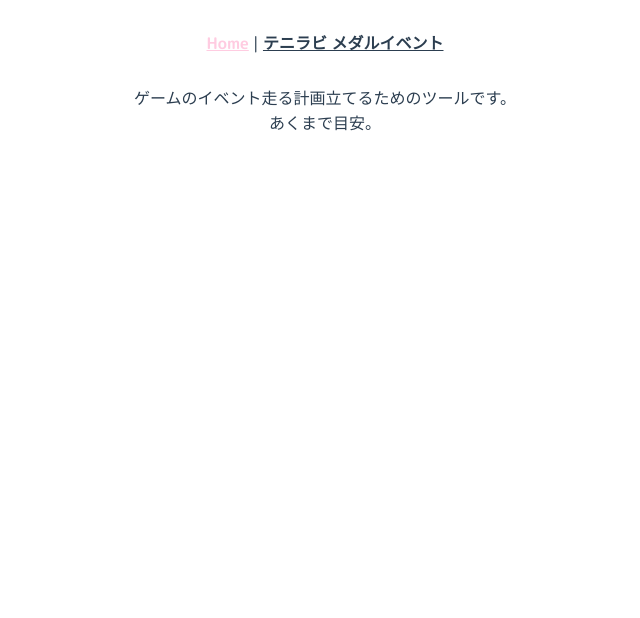
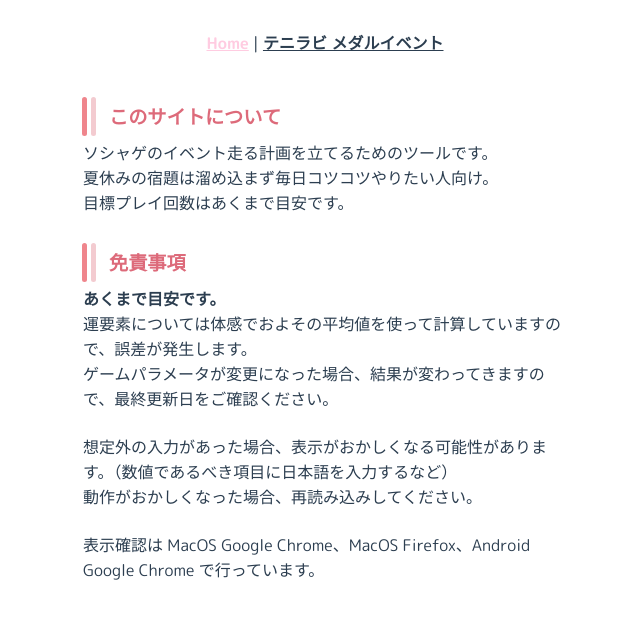
Before and after one commit to yuenaka/GAME_CALC, a Vue app: page / in a window 1280 px wide. Shown: the top 618 px of the page, without its empty margins (315-955 px from the left). Built offline with nearby package versions, Linux system fonts and the light colour scheme.

Commit message:
Home画面作成

```diff
--- a/src/css/style.scss
+++ b/src/css/style.scss
@@ -96,6 +96,35 @@
   -o-transform: rotate(-3deg);
 }
 /** 共通要素 */
+.subhead {
+  font-size: 120%;
+  color: #dd6a7a;
+  padding: 5px 5px 5px 30px;
+  position: relative;
+  &::before {
+    background-color: #ef858c;
+    border-radius: 5px;
+    content: "";
+    position: absolute;
+    top: 0;
+    left: 3px;
+    width: 5px;
+    height: 100%;
+  }
+  &::after {
+    background-color: #f3cbd0;
+    border-radius: 5px;
+    content: "";
+    position: absolute;
+    top: 0;
+    left: 12px;
+    width: 5px;
+    height: 100%;
+  }
+}
+.article {
+  margin: 4px 4px 20px;
+}
 .row {
   width: max;
   border-bottom: 1px dotted;
@@ -128,8 +157,11 @@
 .note {
   width: 350px;
   text-align: right;
-  font-size: 75%;
+  font-size: 80%;
   font-weight: 300;
+}
+.bold {
+  font-weight: 700;
 }
 sup {
   font-size: 75%;
@@ -137,8 +169,24 @@ sup {
   position: relative;
   top: 0.5em;
 }
+.updated {
+  padding: 20px 4px;
+  text-align: center;
+  font-size: 80%;
+}
 
 /** 個別装飾 */
+#home {
+  .main {
+    display: flex;
+    flex-direction: column;
+    text-align: left;
+  }
+  .text {
+    padding: 4px;
+  }
+}
+
 $color-tenirb-medal: #cee2ff;
 #tenirb-medal {
   .box-goal_setting {
--- a/src/views/Home.vue
+++ b/src/views/Home.vue
@@ -1,9 +1,29 @@
 <template>
-  <div class="home">
+  <div id="home" class="l-body">
     <router-view></router-view>
-    <div class="c-text">
-      ゲームのイベント走る計画立てるためのツールです。<br />
-      あくまで目安。
+    <div class="main">
+      <div class="article">
+        <h2 class="subhead">このサイトについて</h2>
+        <div class="text">
+          ソシャゲのイベント走る計画を立てるためのツールです。<br />
+          夏休みの宿題は溜め込まず毎日コツコツやりたい人向け。<br />
+          目標プレイ回数はあくまで目安です。
+        </div>
+      </div>
+      <div class="article">
+        <h2 class="subhead">免責事項</h2>
+        <div class="text">
+          <span class="bold">あくまで目安です。</span><br />
+          運要素については体感でおよその平均値を使って計算していますので、誤差が発生します。<br />
+          ゲームパラメータが変更になった場合、結果が変わってきますので、最終更新日をご確認ください。<br />
+          <br />
+          想定外の入力があった場合、表示がおかしくなる可能性があります。（数値であるべき項目に日本語を入力するなど）<br />
+          動作がおかしくなった場合、再読み込みしてください。<br />
+          <br />
+          表示確認は MacOS Google Chrome、MacOS Firefox、Android Google Chrome
+          で行っています。<br />
+        </div>
+      </div>
     </div>
   </div>
 </template>
--- a/src/views/TenirbMedal.vue
+++ b/src/views/TenirbMedal.vue
@@ -25,7 +25,7 @@
           <div class="input">
             <input type="number" v-model.number="period" v-on:blur="calc" />
           </div>
-          <span class="unit">Pt</span>
+          <span class="unit">日</span>
         </div>
       </div>
     </div>
@@ -112,6 +112,7 @@
       </p>
     </div>
     <div class="note">※ 入力フォームのフォーカスを外すと計算処理が走ります</div>
+    <div class="updated">最終更新: 2020/4/29</div>
   </div>
 </template>
 
@@ -176,7 +177,6 @@ export default {
   },
   methods: {
     calc: function() {
-      // todo levelが不正の場合エラーにする
       let pt = this.initialPt;
       let medals = 0;
       // 初期化
```
